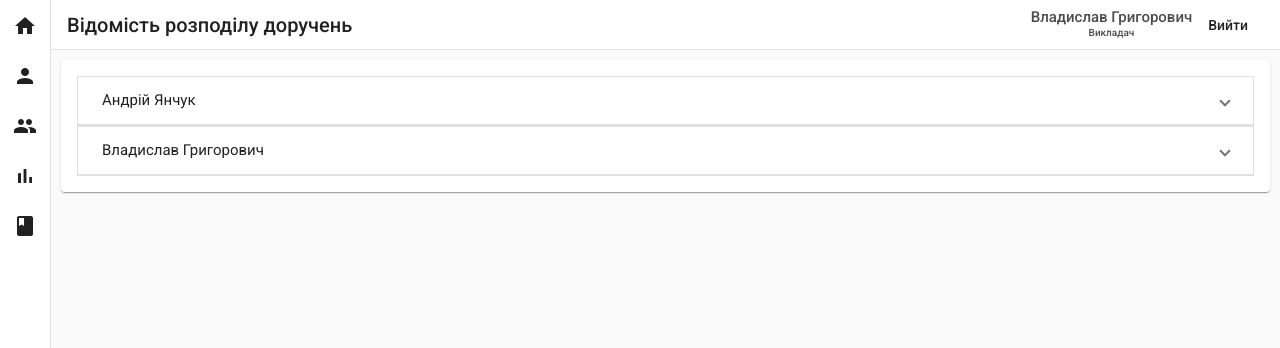
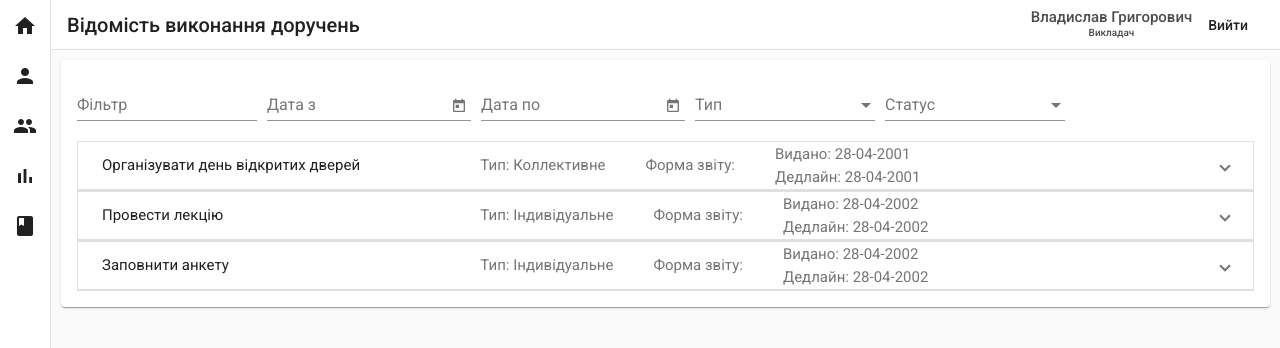
Before and after one commit to ANYanchuk/Diploma, an Angular app in the folder TaskManager/ClientApp/: page /progress-report in a window 1280 px wide. Before the commit this address led to /distribution-report. Shown: the top 348 px of the page. Built offline with nearby package versions, Linux system fonts and the light colour scheme.

Commit message:
Add progress report

```diff
--- a/TaskManager/ClientApp/src/app/app.component.ts
+++ b/TaskManager/ClientApp/src/app/app.component.ts
@@ -11,6 +11,7 @@ export class AppComponent implements OnInit {
   TITLE: Record<string, string> = {
     '/errands': 'Доручення',
     '/distribution-report': 'Відомість розподілу доручень',
+    '/progress-report': 'Відомість виконання доручень',
   };
 
   get title() {
--- a/TaskManager/ClientApp/src/app/app.module.ts
+++ b/TaskManager/ClientApp/src/app/app.module.ts
@@ -26,7 +26,9 @@ import { ErrandComponent } from './components/errand/errand.component';
 import { MatMenuModule } from '@angular/material/menu';
 import { DistributionReportComponent } from './components/distribution-report/distribution-report.component';
 import { DistributionReportEntryComponent } from './components/distribution-report-entry/distribution-report-entry.component';
-import {MatTableModule} from "@angular/material/table";
+import { MatTableModule } from '@angular/material/table';
+import { ProgressReportComponent } from './components/progress-report/progress-report.component';
+import { ProgressReportEntryComponent } from './components/progress-report-entry/progress-report-entry.component';
 
 const routes: Routes = [
   {
@@ -43,6 +45,11 @@ const routes: Routes = [
     canActivate: [AuthGuard],
     component: DistributionReportComponent,
   },
+  {
+    path: 'progress-report',
+    canActivate: [AuthGuard],
+    component: ProgressReportComponent,
+  },
 ];
 
 @NgModule({
@@ -55,10 +62,12 @@ const routes: Routes = [
     ErrandComponent,
     DistributionReportComponent,
     DistributionReportEntryComponent,
+    ProgressReportComponent,
+    ProgressReportEntryComponent,
   ],
   imports: [
     BrowserAnimationsModule,
-    BrowserModule.withServerTransition({appId: 'ng-cli-universal'}),
+    BrowserModule.withServerTransition({ appId: 'ng-cli-universal' }),
     HttpClientModule,
     FormsModule,
     RouterModule.forRoot(routes),
--- a/TaskManager/ClientApp/src/app/components/distribution-report/distribution-report.component.html
+++ b/TaskManager/ClientApp/src/app/components/distribution-report/distribution-report.component.html
@@ -1,4 +1,5 @@
 <mat-card class="distribution-report-container">
+  <app-filters></app-filters>
   <app-distribution-report-entry
     *ngFor="let user of users"
     [user]="user"
--- a/TaskManager/ClientApp/src/app/components/mock-data/errands.ts
+++ b/TaskManager/ClientApp/src/app/components/mock-data/errands.ts
@@ -14,10 +14,13 @@ export const errands = [
       { id: 1, firstName: 'Андрій', lastName: 'Янчук', role: UserRole.LEAD },
       { id: 1, firstName: 'Влад', lastName: 'Григорович', role: UserRole.LEAD },
     ],
-    report: {
-      text: 'Текст звіту',
-      file: 'Звіт.docx',
-    },
+    reports: [
+      {
+        text: 'Текст звіту',
+        file: 'Звіт.docx',
+        user: { id: 1, firstName: 'Андрій', lastName: 'Янчук', role: UserRole.LEAD }
+      }
+    ]
   },
   {
     name: 'Провести лекцію',
--- /dev/null
+++ b/TaskManager/ClientApp/src/app/components/progress-report-entry/progress-report-entry.component.css
@@ -0,0 +1,13 @@
+mat-panel-title {
+  width: 150px;
+}
+
+.info {
+  display: flex;
+  align-items: center;
+  gap: 40px;
+}
+
+.title {
+  align-items: center;
+}
--- /dev/null
+++ b/TaskManager/ClientApp/src/app/components/progress-report-entry/progress-report-entry.component.html
@@ -0,0 +1,14 @@
+<mat-expansion-panel class="errand-container">
+  <mat-expansion-panel-header>
+    <mat-panel-title class="title">{{ errand.name }}</mat-panel-title>
+    <mat-panel-description class="info">
+      <div>Тип: {{ errand.type }}</div>
+      <div>Форма звіту: {{ errand.reportType }}</div>
+      <div class="dates">
+        <div>Видано: {{ errand.dateFrom }}</div>
+        <div>Дедлайн: {{ errand.dateTo }}</div>
+      </div>
+    </mat-panel-description>
+  </mat-expansion-panel-header>
+<!--  <table mat-table></table>-->
+</mat-expansion-panel>
--- /dev/null
+++ b/TaskManager/ClientApp/src/app/components/progress-report-entry/progress-report-entry.component.ts
@@ -0,0 +1,13 @@
+import { Component, Input, OnInit } from '@angular/core';
+
+@Component({
+  selector: 'app-progress-report-entry',
+  templateUrl: './progress-report-entry.component.html',
+  styleUrls: ['./progress-report-entry.component.css'],
+})
+export class ProgressReportEntryComponent implements OnInit {
+  @Input() errand: any;
+  constructor() {}
+
+  ngOnInit(): void {}
+}
--- /dev/null
+++ b/TaskManager/ClientApp/src/app/components/progress-report/progress-report.component.css
@@ -0,0 +1,3 @@
+.progress-report-container {
+
+}
--- /dev/null
+++ b/TaskManager/ClientApp/src/app/components/progress-report/progress-report.component.html
@@ -0,0 +1,7 @@
+<mat-card class="progress-report-container">
+  <app-filters></app-filters>
+  <app-progress-report-entry
+    *ngFor="let errand of errands"
+    [errand]="errand"
+  ></app-progress-report-entry>
+</mat-card>
--- /dev/null
+++ b/TaskManager/ClientApp/src/app/components/progress-report/progress-report.component.ts
@@ -0,0 +1,15 @@
+import { Component, OnInit } from '@angular/core';
+import { errands } from '../mock-data/errands';
+
+@Component({
+  selector: 'app-progress-report',
+  templateUrl: './progress-report.component.html',
+  styleUrls: ['./progress-report.component.css'],
+})
+export class ProgressReportComponent implements OnInit {
+  errands = errands;
+
+  constructor() {}
+
+  ngOnInit(): void {}
+}
--- a/TaskManager/ClientApp/src/app/services/auth.service.ts
+++ b/TaskManager/ClientApp/src/app/services/auth.service.ts
@@ -39,7 +39,7 @@ export class AuthService {
 
   login() {
     this.authUser.next(mockWorker);
-    this.router.navigateByUrl('/distribution-report');
+    this.router.navigateByUrl('/progress-report');
   }
 
   logout() {
```
Also changed, not shown: 2 other files (tests, documents, lock files or other folders).
